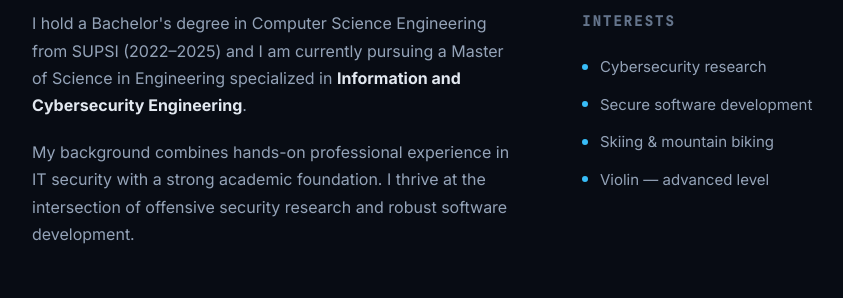
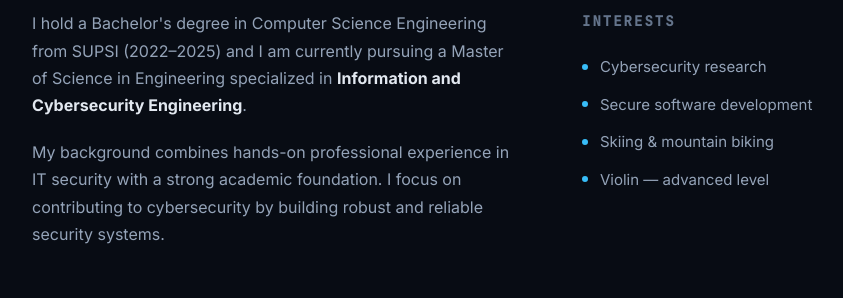
Before and after one commit to PiCas19/picas19.github.io, a plain HTML site: page index.html in a window 1280 px wide. Shown: the part 1000-1298 px from the top of the page, without its empty margins (90-933 px from the left). Drawn offline with Linux system fonts and the light colour scheme.

Commit message:
Update about me: focus on building security systems, not research

```diff
--- a/index.html
+++ b/index.html
@@ -60,8 +60,8 @@
           </p>
           <p>
             My background combines hands-on professional experience in IT security with a strong
-            academic foundation. I thrive at the intersection of offensive security research and
-            robust software development.
+            academic foundation. I focus on contributing to cybersecurity by building robust and
+            reliable security systems.
           </p>
         </div>
         <div class="about-interests">
```
